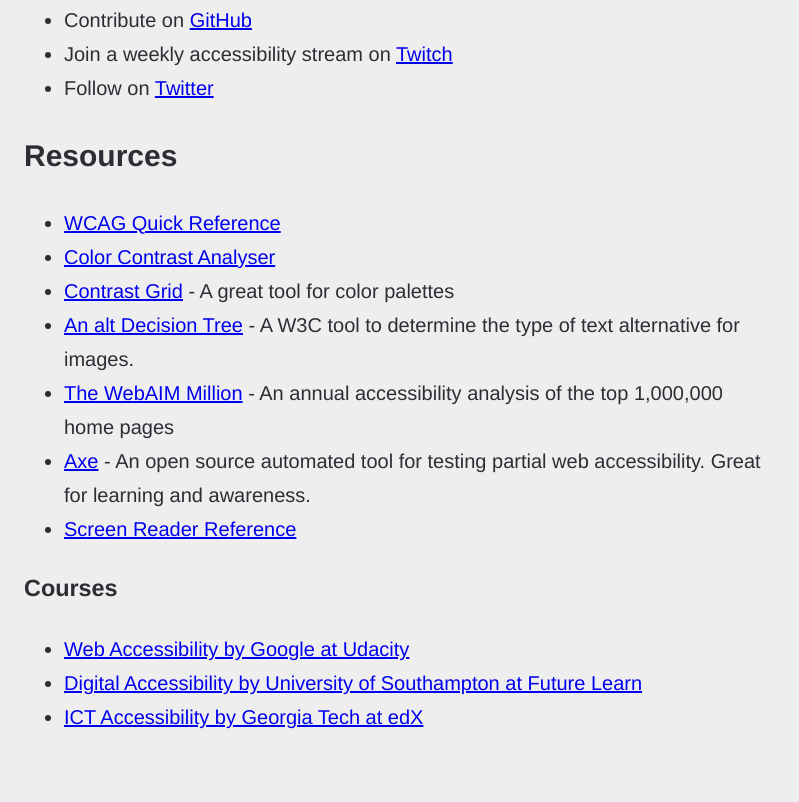
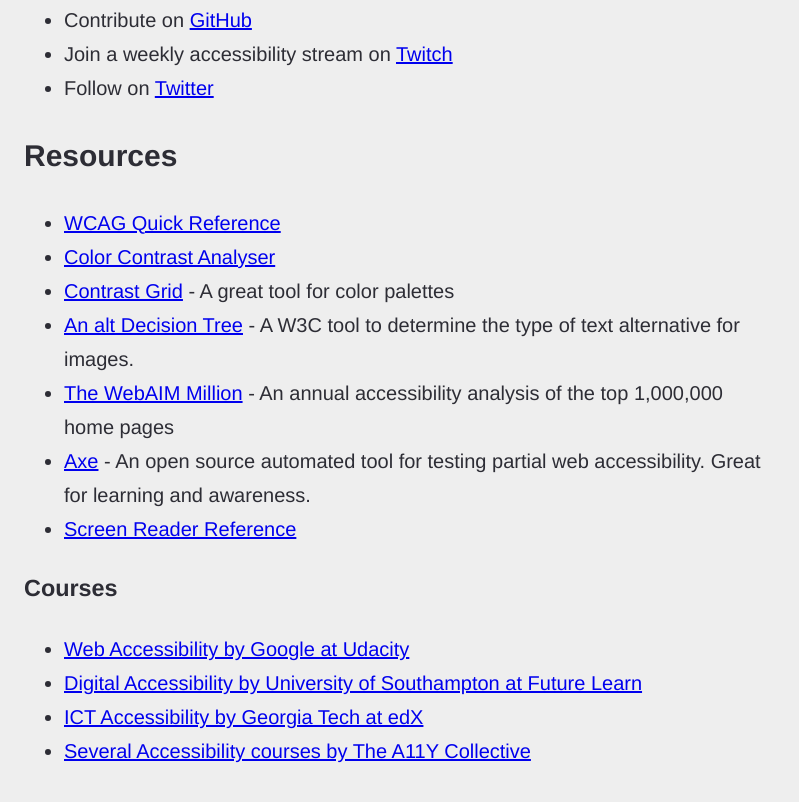
Before and after one commit to erikkroes/solidStart, an Eleventy site: page index.md in a window 1280 px wide. Shown: the part 2736-3538 px from the top of the page, without its empty margins (0-799 px from the left). Before the commit the page ends 3514 px from the top, so only its background shows below. Built offline with nearby package versions, Linux system fonts and the light colour scheme; Eleventy itself is replaced by a stand-in of ours; files that its build step writes are made by us from their sources.

Commit message:
Adds The A11Y Collective
Hey Erik,
Is it possible to add a link to The A11Y Collective here?
Kind regards,
Rian Rietveld

```diff
--- a/index.md
+++ b/index.md
@@ -84,3 +84,4 @@
 - [Web Accessibility by Google at Udacity](https://www.udacity.com/course/web-accessibility--ud891)
 - [Digital Accessibility by University of Southampton at Future Learn](https://www.futurelearn.com/courses/digital-accessibility)
 - [ICT Accessibility by Georgia Tech at edX](https://www.edx.org/course/information-and-communication-technology-ict-acces)
+- [Several Accessibility courses by The A11Y Collective](https://a11y-collective.com/courses-overview/?utm_medium=website&utm_source=solidStart&utm_campaign=referral)
```
